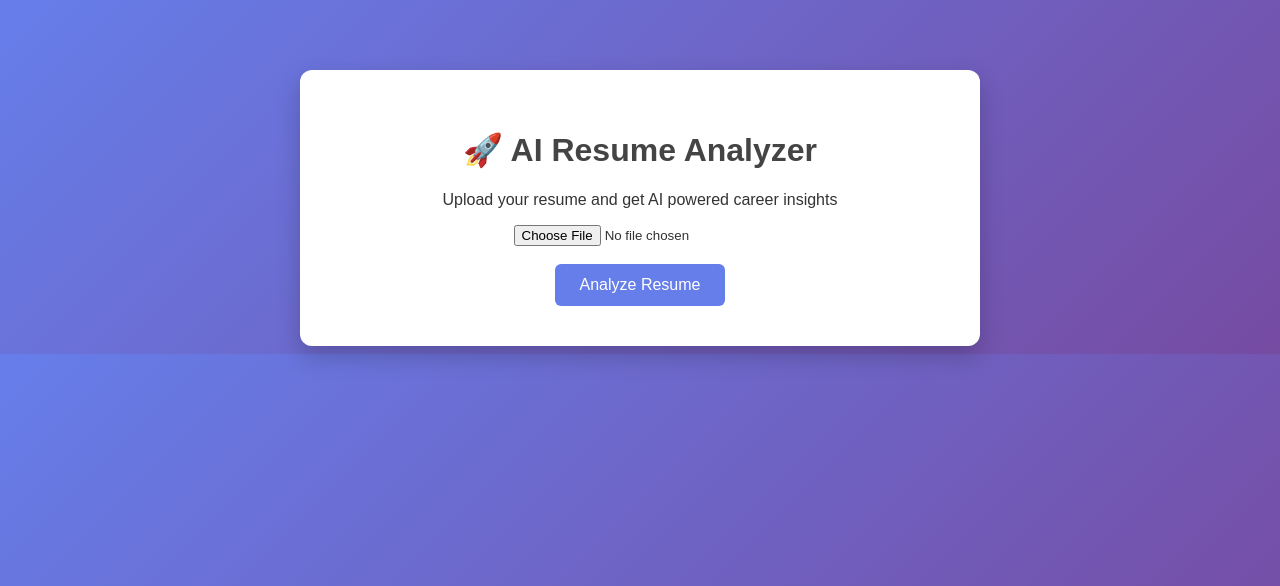
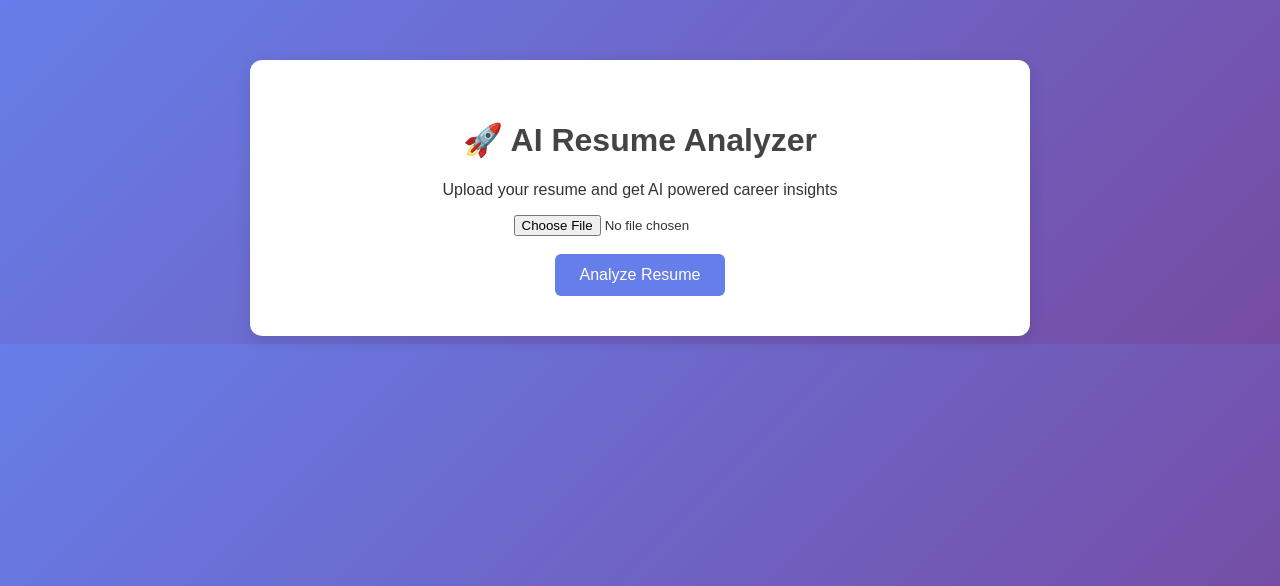
Before and after one commit to sdeepaknetha/ai-resume-analyzer, a Flask app: page / in a window 1280 px wide. Shown: the top 586 px of the page. Run offline with Flask 3, Linux system fonts and the light colour scheme.

Commit message:
Update style.css

```diff
--- a/static/style.css
+++ b/static/style.css
@@ -12,19 +12,14 @@ color:#333;
 
 .container{
 
-width:600px;
-
+width:700px;
 margin:auto;
-
-margin-top:70px;
-
+margin-top:60px;
 background:white;
-
 padding:40px;
-
 border-radius:12px;
-
-box-shadow:0 10px 25px rgba(0,0,0,0.2);
+box-shadow:0px 4px 15px rgba(0,0,0,0.1);
+text-align:center;
 
 }
 
@@ -59,11 +54,14 @@ background:#5a67d8;
 }
 
 ul{
+list-style-position: inside;
+padding:0;
+text-align:center;
+}
 
-text-align:left;
-
-margin-left:50px;
-
+li{
+margin:5px 0;
+font-size:18px;
 }
 
 .highlight{
```
